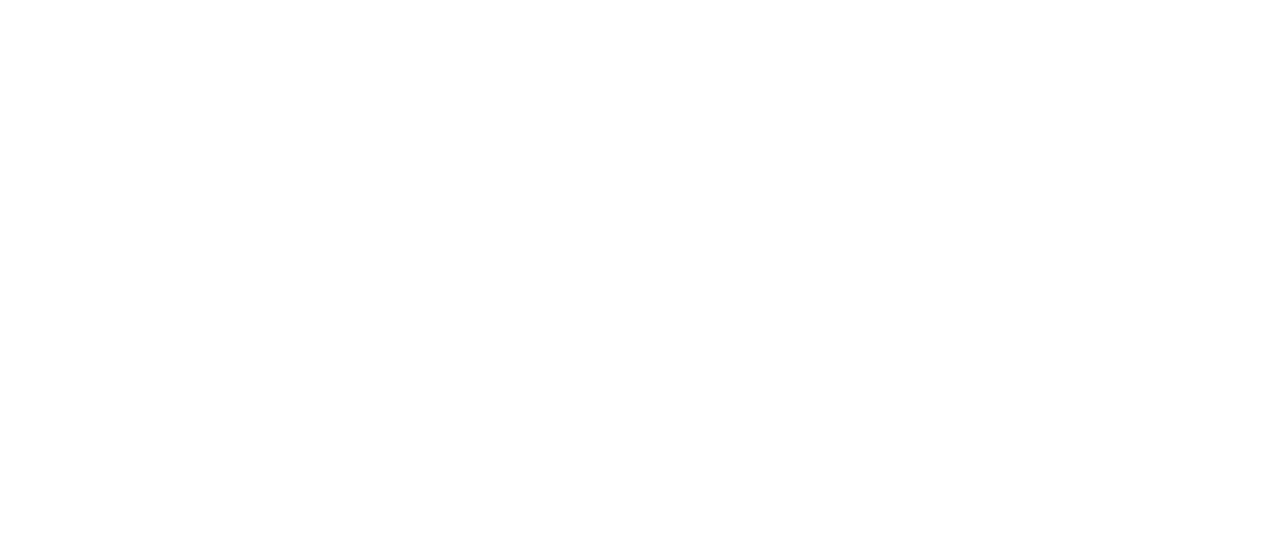
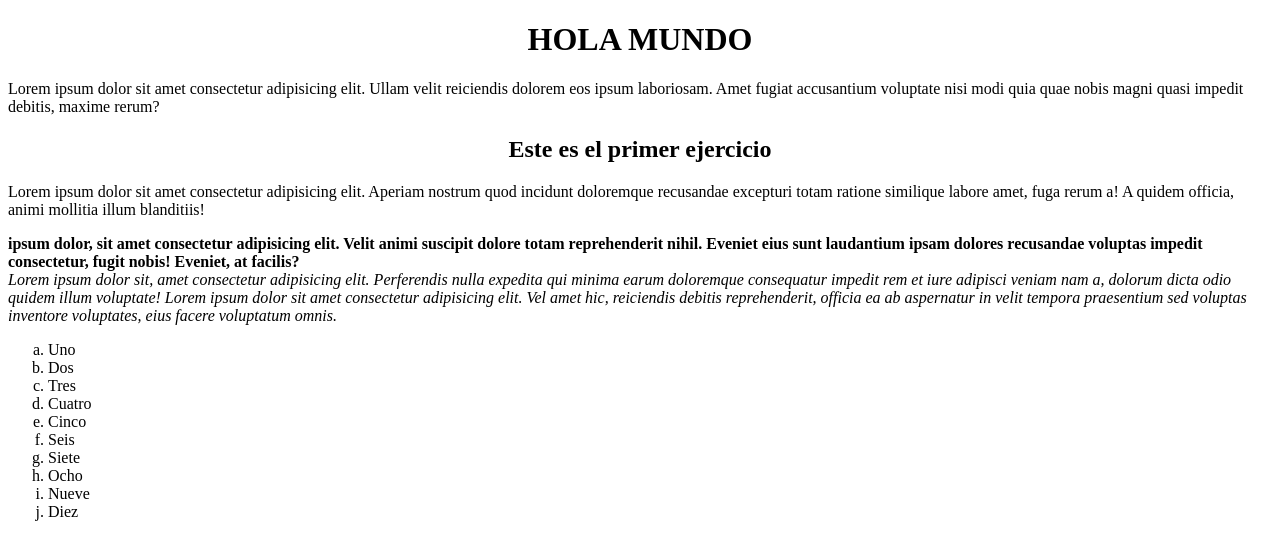
Before and after one commit to ChiniMarquez/EGG--html, a plain HTML site: page Ejercicio 7/index.html in a window 1280 px wide. Drawn offline with Linux system fonts and the light colour scheme.

Commit message:
modificado

```diff
--- a/Ejercicio 7/index.html
+++ b/Ejercicio 7/index.html
@@ -6,10 +6,46 @@
     <meta http-equiv="X-UA-Compatible" content="IE=edge">
     <meta name="viewport" content="width=device-width, initial-scale=1.0">
     <title>Document</title>
+    <link rel="stylesheet" href="./cambios.css">
 </head>
 
 <body>
+    <h1 align="center">HOLA MUNDO</h1>
+    <p>
+        Lorem ipsum dolor sit amet consectetur adipisicing elit. Ullam velit reiciendis dolorem eos ipsum laboriosam. Amet fugiat accusantium voluptate nisi modi quia quae nobis magni quasi impedit debitis, maxime rerum?
+    </p>
+    <h2 align="center">Este es el primer ejercicio</h2>
+    <p>
+        Lorem ipsum dolor sit amet consectetur adipisicing elit. Aperiam nostrum quod incidunt doloremque recusandae excepturi totam ratione similique labore amet, fuga rerum a! A quidem officia, animi mollitia illum blanditiis!
+    </p>
 
+    <p>
+        <strong>ipsum dolor, sit amet consectetur adipisicing elit. Velit animi
+        suscipit dolore totam reprehenderit nihil. Eveniet eius sunt laudantium
+        ipsam dolores recusandae voluptas impedit consectetur, fugit nobis!
+        Eveniet, at facilis?</strong>
+        <br>
+        <i>Lorem ipsum dolor sit, amet consectetur adipisicing elit. Perferendis
+        nulla expedita qui minima earum doloremque consequatur impedit rem et
+        iure adipisci veniam nam a, dolorum dicta odio quidem illum voluptate!
+        Lorem ipsum dolor sit amet consectetur adipisicing elit. Vel amet hic,
+        reiciendis debitis reprehenderit, officia ea ab aspernatur in velit
+        tempora praesentium sed voluptas inventore voluptates, eius facere
+        voluptatum omnis.</i>
+    </p>
+
+    <ol type="a">
+        <li>Uno</li>
+        <li>Dos</li>
+        <li>Tres</li>
+        <li>Cuatro</li>
+        <li>Cinco</li>
+        <li>Seis</li>
+        <li>Siete</li>
+        <li>Ocho</li>
+        <li>Nueve</li>
+        <li>Diez</li>
+    </ol>
 </body>
 
 </html>
```
Also changed, not shown: Ejercicio 1 y 2/index.html (+1 -1 lines).
